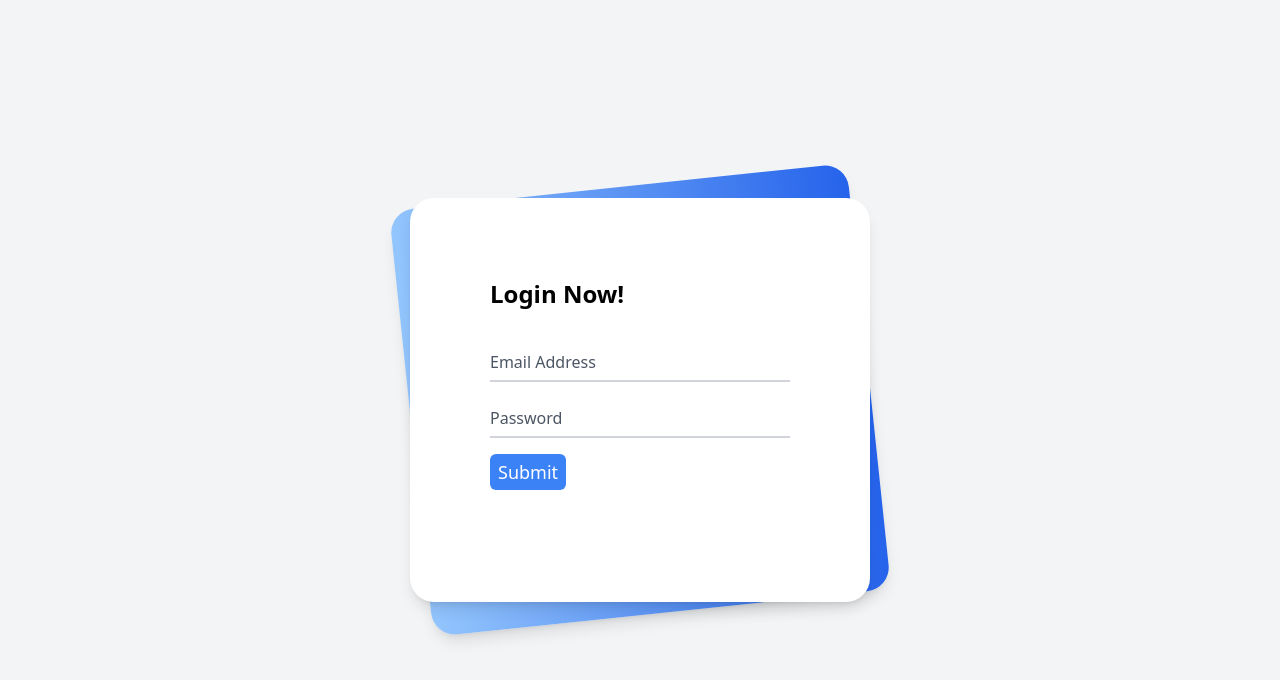
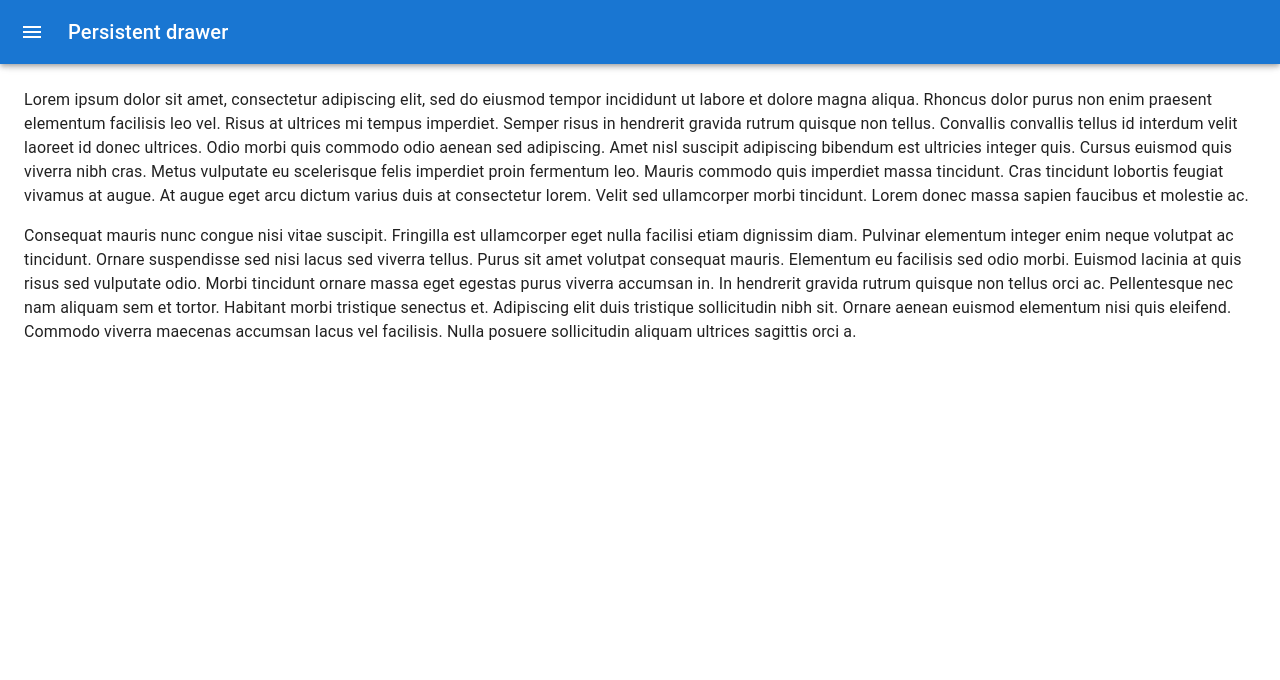
Before and after one commit to monirhabderabby/soft-valley-assestman, a React (Create React App) app: page / in a window 1280 px wide. Shown: the top 680 px of the page. Built offline with nearby package versions, Linux system fonts and the light colour scheme; sample sign-in values are in the browser's storage.

Commit message:
develope custom hook for secure dashboard

```diff
--- a/package.json
+++ b/package.json
@@ -3,6 +3,10 @@
   "version": "0.1.0",
   "private": true,
   "dependencies": {
+    "@emotion/react": "^11.10.6",
+    "@emotion/styled": "^11.10.6",
+    "@mui/icons-material": "^5.11.9",
+    "@mui/material": "^5.11.9",
     "@reduxjs/toolkit": "^1.9.2",
     "@testing-library/jest-dom": "^5.16.5",
     "@testing-library/react": "^13.4.0",
--- a/src/App.js
+++ b/src/App.js
@@ -1,12 +1,22 @@
 import { Route, Routes } from "react-router-dom";
 import "./App.css";
 import { Login } from "./components/pages/Authentication/Login";
+import Dashboard from "./components/pages/Dashboard/Dashboard";
+import RequireAuth from "./util/RequireAuth";
 
 function App() {
     return (
         <div>
             <Routes>
-                <Route path="/" element={<Login />} />
+                <Route
+                    path="/"
+                    element={
+                        <RequireAuth>
+                            <Dashboard />
+                        </RequireAuth>
+                    }
+                />
+                <Route path="/login" element={<Login />} />
             </Routes>
         </div>
     );
--- a/src/Redux/features/auth/authApi.js
+++ b/src/Redux/features/auth/authApi.js
@@ -1,14 +1,15 @@
 import apiSlice from "../../api/apiSlice";
 
-export const text = apiSlice.injectEndpoints({
+export const authApi = apiSlice.injectEndpoints({
     endpoints: builder => ({
         login: builder.mutation({
             query: data => ({
                 url: "/api/admin/login",
+                method: "POST",
                 body: data,
             }),
         }),
     }),
 });
 
-export const { useLoginMutation } = text;
+export const { useLoginMutation } = authApi;
--- a/src/Redux/features/text.js
+++ /dev/null
@@ -1,13 +0,0 @@
-import apiSlice from "../api/apiSlice";
-
-export const text = apiSlice.injectEndpoints({
-    endpoints: builder => ({
-        getTodos: builder.query({
-            query: () => ({
-                url: "/todos/1",
-            }),
-        }),
-    }),
-});
-
-export const { useGetTodosQuery } = text;
--- a/src/components/pages/Authentication/Login.js
+++ b/src/components/pages/Authentication/Login.js
@@ -1,14 +1,30 @@
-import React from "react";
+import React, { useEffect } from "react";
 import { useForm } from "react-hook-form";
+import { useNavigate } from "react-router-dom";
+import { useLoginMutation } from "../../../Redux/features/auth/authApi";
 
 export const Login = () => {
     const { register, handleSubmit, reset } = useForm();
+    const navigate = useNavigate();
+
+    // Redux API
+    const [login, { data: response, isSuccess, isLoading }] = useLoginMutation();
 
     // function declaration
     function onSubmit(data) {
-        console.log(data);
+        login(data);
         reset();
     }
+
+    useEffect(() => {
+        if (isSuccess) {
+            const { data } = response || {};
+            const { token } = data || {};
+
+            localStorage.setItem("SVToken", token);
+            navigate("/");
+        }
+    }, [isSuccess, response, navigate]);
     return (
         <div className="min-h-screen bg-gray-100 py-6 flex flex-col justify-center sm:py-12">
             <div className="relative py-3 sm:max-w-xl sm:mx-auto">
@@ -56,7 +72,12 @@
                                         </label>
                                     </div>
                                     <div className="relative">
-                                        <input className="bg-blue-500 text-white rounded-md px-2 py-1" type="submit" value="Submit" />
+                                        <input
+                                            className="bg-blue-500 text-white rounded-md px-2 py-1"
+                                            type="submit"
+                                            value="Submit"
+                                            disabled={isLoading}
+                                        />
                                     </div>
                                 </form>
                             </div>
--- /dev/null
+++ b/src/components/pages/Dashboard/Dashboard.js
@@ -0,0 +1,160 @@
+import ChevronLeftIcon from "@mui/icons-material/ChevronLeft";
+import ChevronRightIcon from "@mui/icons-material/ChevronRight";
+import MailIcon from "@mui/icons-material/Mail";
+import MenuIcon from "@mui/icons-material/Menu";
+import InboxIcon from "@mui/icons-material/MoveToInbox";
+import MuiAppBar from "@mui/material/AppBar";
+import Box from "@mui/material/Box";
+import CssBaseline from "@mui/material/CssBaseline";
+import Divider from "@mui/material/Divider";
+import Drawer from "@mui/material/Drawer";
+import IconButton from "@mui/material/IconButton";
+import List from "@mui/material/List";
+import ListItem from "@mui/material/ListItem";
+import ListItemButton from "@mui/material/ListItemButton";
+import ListItemIcon from "@mui/material/ListItemIcon";
+import ListItemText from "@mui/material/ListItemText";
+import { styled, useTheme } from "@mui/material/styles";
+import Toolbar from "@mui/material/Toolbar";
+import Typography from "@mui/material/Typography";
+import * as React from "react";
+
+const drawerWidth = 240;
+
+const Main = styled("main", { shouldForwardProp: prop => prop !== "open" })(({ theme, open }) => ({
+    flexGrow: 1,
+    padding: theme.spacing(3),
+    transition: theme.transitions.create("margin", {
+        easing: theme.transitions.easing.sharp,
+        duration: theme.transitions.duration.leavingScreen,
+    }),
+    marginLeft: `-${drawerWidth}px`,
+    ...(open && {
+        transition: theme.transitions.create("margin", {
+            easing: theme.transitions.easing.easeOut,
+            duration: theme.transitions.duration.enteringScreen,
+        }),
+        marginLeft: 0,
+    }),
+}));
+
+const AppBar = styled(MuiAppBar, {
+    shouldForwardProp: prop => prop !== "open",
+})(({ theme, open }) => ({
+    transition: theme.transitions.create(["margin", "width"], {
+        easing: theme.transitions.easing.sharp,
+        duration: theme.transitions.duration.leavingScreen,
+    }),
+    ...(open && {
+        width: `calc(100% - ${drawerWidth}px)`,
+        marginLeft: `${drawerWidth}px`,
+        transition: theme.transitions.create(["margin", "width"], {
+            easing: theme.transitions.easing.easeOut,
+            duration: theme.transitions.duration.enteringScreen,
+        }),
+    }),
+}));
+
+const DrawerHeader = styled("div")(({ theme }) => ({
+    display: "flex",
+    alignItems: "center",
+    padding: theme.spacing(0, 1),
+    // necessary for content to be below app bar
+    ...theme.mixins.toolbar,
+    justifyContent: "flex-end",
+}));
+
+export default function Dashboard() {
+    const theme = useTheme();
+    const [open, setOpen] = React.useState(false);
+
+    const handleDrawerOpen = () => {
+        setOpen(true);
+    };
+
+    const handleDrawerClose = () => {
+        setOpen(false);
+    };
+
+    return (
+        <Box sx={{ display: "flex" }}>
+            <CssBaseline />
+            <AppBar position="fixed" open={open}>
+                <Toolbar>
+                    <IconButton
+                        color="inherit"
+                        aria-label="open drawer"
+                        onClick={handleDrawerOpen}
+                        edge="start"
+                        sx={{ mr: 2, ...(open && { display: "none" }) }}
+                    >
+                        <MenuIcon />
+                    </IconButton>
+                    <Typography variant="h6" noWrap component="div">
+                        Persistent drawer
+                    </Typography>
+                </Toolbar>
+            </AppBar>
+            <Drawer
+                sx={{
+                    width: drawerWidth,
+                    flexShrink: 0,
+                    "& .MuiDrawer-paper": {
+                        width: drawerWidth,
+                        boxSizing: "border-box",
+                    },
+                }}
+                variant="persistent"
+                anchor="left"
+                open={open}
+            >
+                <DrawerHeader>
+                    <IconButton onClick={handleDrawerClose}>{theme.direction === "ltr" ? <ChevronLeftIcon /> : <ChevronRightIcon />}</IconButton>
+                </DrawerHeader>
+                <Divider />
+                <List>
+                    {["Inbox", "Starred", "Send email", "Drafts"].map((text, index) => (
+                        <ListItem key={text} disablePadding>
+                            <ListItemButton>
+                                <ListItemIcon>{index % 2 === 0 ? <InboxIcon /> : <MailIcon />}</ListItemIcon>
+                                <ListItemText primary={text} />
+                            </ListItemButton>
+                        </ListItem>
+                    ))}
+                </List>
+                <Divider />
+                <List>
+                    {["All mail", "Trash", "Spam"].map((text, index) => (
+                        <ListItem key={text} disablePadding>
+                            <ListItemButton>
+                                <ListItemIcon>{index % 2 === 0 ? <InboxIcon /> : <MailIcon />}</ListItemIcon>
+                                <ListItemText primary={text} />
+                            </ListItemButton>
+                        </ListItem>
+                    ))}
+                </List>
+            </Drawer>
+            <Main open={open}>
+                <DrawerHeader />
+                <Typography paragraph>
+                    Lorem ipsum dolor sit amet, consectetur adipiscing elit, sed do eiusmod tempor incididunt ut labore et dolore magna aliqua.
+                    Rhoncus dolor purus non enim praesent elementum facilisis leo vel. Risus at ultrices mi tempus imperdiet. Semper risus in
+                    hendrerit gravida rutrum quisque non tellus. Convallis convallis tellus id interdum velit laoreet id donec ultrices. Odio morbi
+                    quis commodo odio aenean sed adipiscing. Amet nisl suscipit adipiscing bibendum est ultricies integer quis. Cursus euismod quis
+                    viverra nibh cras. Metus vulputate eu scelerisque felis imperdiet proin fermentum leo. Mauris commodo quis imperdiet massa
+                    tincidunt. Cras tincidunt lobortis feugiat vivamus at augue. At augue eget arcu dictum varius duis at consectetur lorem. Velit sed
+                    ullamcorper morbi tincidunt. Lorem donec massa sapien faucibus et molestie ac.
+                </Typography>
+                <Typography paragraph>
+                    Consequat mauris nunc congue nisi vitae suscipit. Fringilla est ullamcorper eget nulla facilisi etiam dignissim diam. Pulvinar
+                    elementum integer enim neque volutpat ac tincidunt. Ornare suspendisse sed nisi lacus sed viverra tellus. Purus sit amet volutpat
+                    consequat mauris. Elementum eu facilisis sed odio morbi. Euismod lacinia at quis risus sed vulputate odio. Morbi tincidunt ornare
+                    massa eget egestas purus viverra accumsan in. In hendrerit gravida rutrum quisque non tellus orci ac. Pellentesque nec nam aliquam
+                    sem et tortor. Habitant morbi tristique senectus et. Adipiscing elit duis tristique sollicitudin nibh sit. Ornare aenean euismod
+                    elementum nisi quis eleifend. Commodo viverra maecenas accumsan lacus vel facilisis. Nulla posuere sollicitudin aliquam ultrices
+                    sagittis orci a.
+                </Typography>
+            </Main>
+        </Box>
+    );
+}
--- /dev/null
+++ b/src/util/RequireAuth.js
@@ -0,0 +1,15 @@
+import React from "react";
+import { Navigate, useLocation } from "react-router";
+
+const RequireAuth = ({ children }) => {
+    const token = localStorage.getItem("SVToken");
+    let location = useLocation();
+
+    if (token) {
+        return children;
+    } else {
+        return <Navigate to="/login" state={{ from: location }} replace />;
+    }
+};
+
+export default RequireAuth;
```
Also changed, not shown: 1 other file (tests, documents, lock files or other folders).
